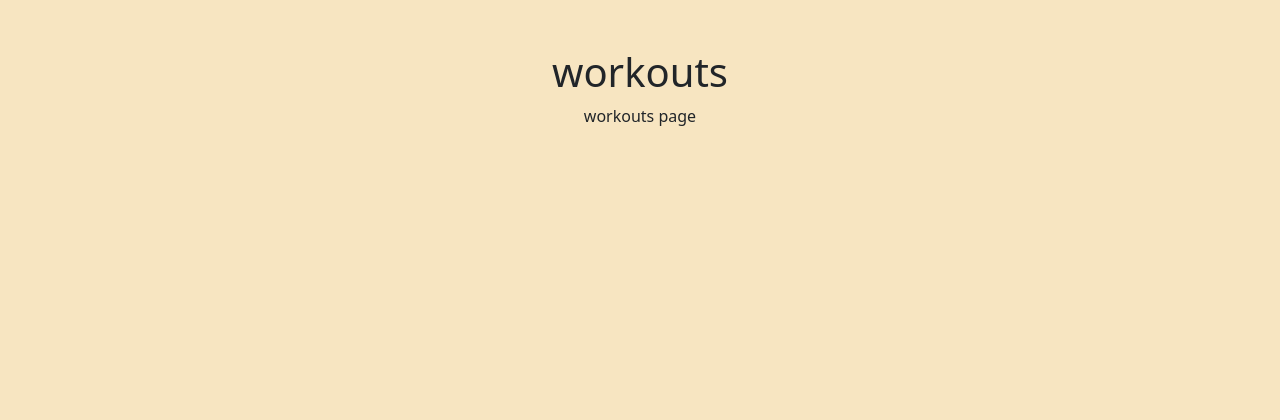
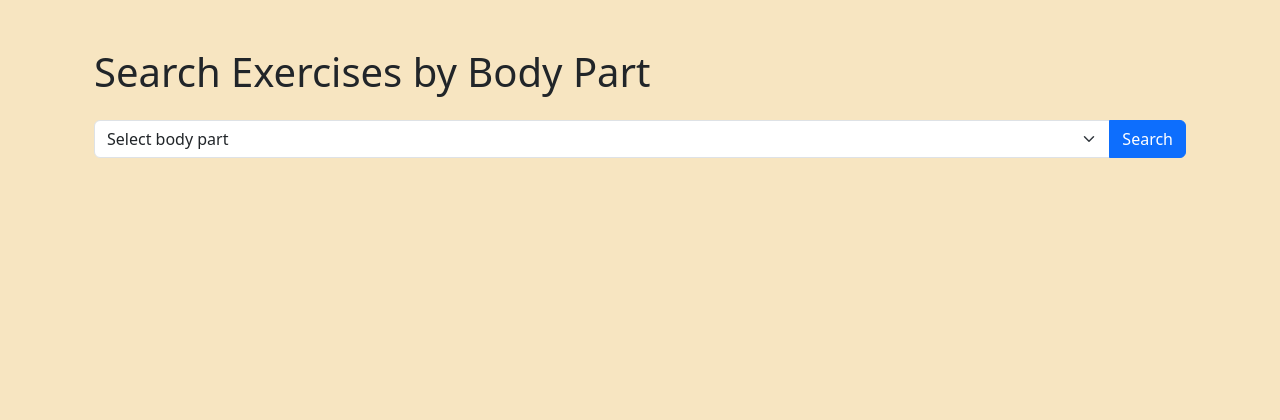
Before and after one commit to elsabnilsson/DAT257, a Flask app: template templates/workouts.html in a window 1280 px wide. Shown: the top 420 px of the page. Run offline with Flask 3, Linux system fonts and the light colour scheme; the template is opened without the code that fills it, so the values that code supplies are empty.

Commit message:
workouts

```diff
--- a/main.py
+++ b/main.py
@@ -10,6 +10,7 @@ from firebase_config import db
 from datetime import datetime
 from google.cloud.firestore_v1 import ArrayUnion
 from body_age import BodyAge
+from workouts import search_exercises_by_body_part, filter_exercises
 
 app = Flask(__name__)
 app.secret_key = os.getenv("FLASK_SECRET_KEY", "dev-secret")
@@ -346,9 +347,30 @@ def recipes():
         meal=meal
     )
 
-@app.route("/workouts")
+@app.route("/workouts", methods=["GET"])
 def workouts():
-    return render_template("workouts.html")
+    body_part = request.args.get("body_part", "")
+    exercises = []
+
+    user_uid = session.get("user_uid")
+    if not user_uid:
+        return redirect(url_for("login"))
+
+    user_ref = db.collection("users").document(user_uid).get()
+    if not user_ref.exists:
+        return "User not found", 404
+
+    user = user_ref.to_dict()
+    person = Person(user["age"], user["height"], user["weight"], user["gender"])
+
+    if body_part:
+        try:
+            raw = search_exercises_by_body_part(body_part)
+            exercises = filter_exercises(raw, person, user["activity"])
+        except Exception as e:
+            exercises = [{"name": f"Error fetching exercises: {str(e)}"}]
+
+    return render_template("workouts.html", exercises=exercises, body_part=body_part)
 
 @app.route("/logout")
 def logout():
--- a/templates/workouts.html
+++ b/templates/workouts.html
@@ -1,8 +1,40 @@
 {% extends "base.html" %}
-{% block title %}About{% endblock %}
+{% block title %}Workouts{% endblock %}
 {% block content %}
-  <div class="container mt-5 text-center">
-    <h1>workouts</h1>
-    <p>workouts page</p>
-  </div>
+<div class="container mt-5">
+  <h1 class="mb-4">Search Exercises by Body Part</h1>
+
+  <form method="get">
+    <div class="input-group mb-3">
+      <select class="form-select" name="body_part" required>
+        <option value="">Select body part</option>
+        {% for part in ['back', 'chest', 'upper arms', 'lower arms', 'upper legs', 'lower legs', 'cardio', 'shoulders', 'waist', 'neck'] %}
+          <option value="{{ part }}" {% if body_part == part %}selected{% endif %}>{{ part|capitalize }}</option>
+        {% endfor %}
+      </select>
+      <button class="btn btn-primary" type="submit">Search</button>
+    </div>
+  </form>
+
+  {% if exercises %}
+    <div class="row">
+      {% for ex in exercises %}
+        <div class="col-md-4 mb-4">
+          <div class="card h-100">
+            {% if ex.gifUrl %}
+              <img src="{{ ex.gifUrl }}" class="card-img-top" alt="{{ ex.name }}">
+            {% endif %}
+            <div class="card-body">
+              <h5 class="card-title text-capitalize">{{ ex.name }}</h5>
+              <p class="card-text">
+                Target: {{ ex.target }}<br>
+                Equipment: {{ ex.equipment }}
+              </p>
+            </div>
+          </div>
+        </div>
+      {% endfor %}
+    </div>
+  {% endif %}
+</div>
 {% endblock %}
--- /dev/null
+++ b/workouts.py
@@ -0,0 +1,38 @@
+# exercise_api.py
+import requests
+
+API_KEY = "8e71530107msh8e8cc0d77f91ad2p1998f4jsn584195acfd38"
+API_HOST = "exercisedb.p.rapidapi.com"
+BASE_URL = "https://exercisedb.p.rapidapi.com"
+
+HEADERS = {
+    "x-rapidapi-key": API_KEY,
+    "x-rapidapi-host": API_HOST
+}
+
+def search_exercises_by_body_part(body_part: str, limit: int = 10, offset: int = 0):
+    url = f"{BASE_URL}/exercises/bodyPart/{body_part.lower()}"
+    params = {"limit": str(limit), "offset": str(offset)}
+    response = requests.get(url, headers=HEADERS, params=params)
+    response.raise_for_status()
+    return response.json()
+
+def filter_exercises(exercises, person, activity):
+    filtered = []
+
+    bmi = person.calculate_bmi()
+
+    for ex in exercises:
+        name = ex['name'].lower()
+        equipment = ex['equipment'].lower()
+
+        if person.age > 50 and 'barbell' in equipment:
+            continue
+        if bmi >= 30 and any(k in name for k in ['jump', 'burpee']):
+            continue
+        if activity == "inactive" and 'advanced' in name:
+            continue
+
+        filtered.append(ex)
+
+    return filtered
```
